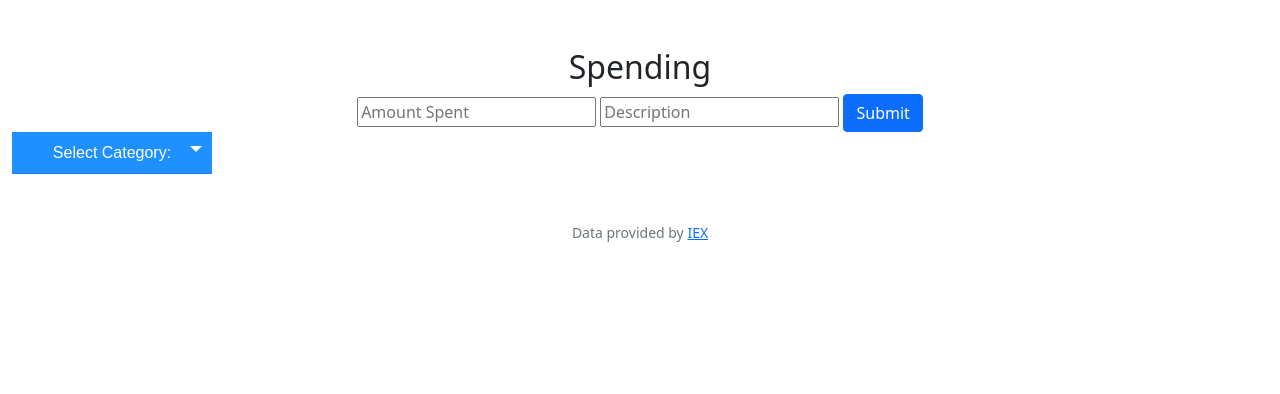
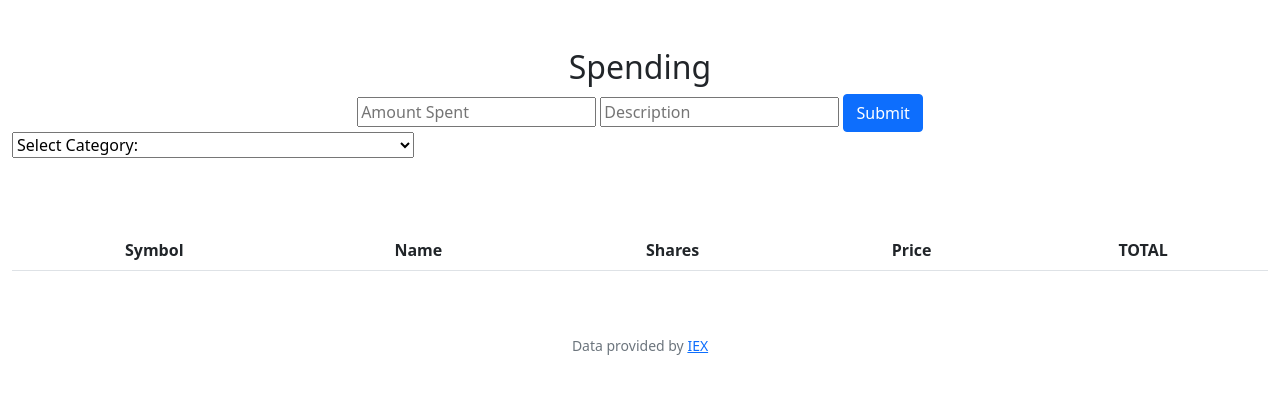
Before and after one commit to nimravid/finalproject, a Flask app: page /sell in a window 1280 px wide. Shown: the part 76-470 px from the top of the page. Run offline with Flask 2, Linux system fonts and the light colour scheme; a user stored in the database is signed in; lists and menus that the app fills with data are empty; some libraries are stand-ins or nearby versions.

Commit message:
Tue, Dec 6, 2022, 3:46 PM +00:00

```diff
--- a/templates/sell.html
+++ b/templates/sell.html
@@ -1,110 +1,11 @@
 {% extends "layout.html" %}
 
 {% block title %}
-    sell
+    Index
 {% endblock %}
 
 {% block main %}
-
-<html>
-    <style>
-    /*the container must be positioned relative:*/
-    .custom-select {
-      position: relative;
-      font-family: Arial;
-    }
-
-    .custom-select select {
-      display: none; /*hide original SELECT element:*/
-    }
-
-    .select-selected {
-      background-color: DodgerBlue;
-    }
-
-    /*style the arrow inside the select element:*/
-    .select-selected:after {
-      position: absolute;
-      content: "";
-      top: 14px;
-      right: 10px;
-      width: 0;
-      height: 0;
-      border: 6px solid transparent;
-      border-color: #fff transparent transparent transparent;
-    }
-
-    /*point the arrow upwards when the select box is open (active):*/
-    .select-selected.select-arrow-active:after {
-      border-color: transparent transparent #fff transparent;
-      top: 7px;
-    }
-
-    /*style the items (options), including the selected item:*/
-    .select-items div,.select-selected {
-      color: #ffffff;
-      padding: 8px 16px;
-      border: 1px solid transparent;
-      border-color: transparent transparent rgba(0, 0, 0, 0.1) transparent;
-      cursor: pointer;
-      user-select: none;
-    }
-
-    /*style items (options):*/
-    .select-items {
-      position: absolute;
-      background-color: DodgerBlue;
-      top: 100%;
-      left: 0;
-      right: 0;
-      z-index: 99;
-    }
-
-    /*hide the items when the select box is closed:*/
-    .select-hide {
-      display: none;
-    }
-
-    .select-items div:hover, .same-as-selected {
-      background-color: rgba(0, 0, 0, 0.1);
-    }
-    </style>
-
-    <head>
-      <meta name="viewport" content="width=device-width, initial-scale=1.0">
-    </head>
-
-    <body>
-      <h2>Spending</h2>
-
-      <!-- Ask for  amount -->
-      <form action="/buy" method="POST">
-        <input name="amount" placeholder="Amount Spent" type="number">
-
-        <!-- Ask for  description -->
-        <input name="description" placeholder="Description" type="text">
-
-        <!-- Creating a button named quote -->
-        <button class="btn btn-primary" type="submit">Submit</button>
-
-        <!--surround the select box with a "custom-select" DIV element. Remember to set the width:-->
-          <div class="custom-select" style="width:200px;">
-            <select name="category" id="category">
-              <option value="0">Select Category:</option>
-              <option value="1">Food</option>
-              <option value="2">Housing</option>
-              <option value="3">Insurance</option>
-              <option value="4">Utilities (cell phone, gas, electricity, water, internet)</option>
-              <option value="5">Recreation (travel, entertainment, hobbies)</option>
-              <option value="6">Personal (closing, haircuts)</option>
-              <option value="7">Transportation (public transportation, car, gas).</option>
-              <option value="8">Savings</option>
-            </select>
-        </div>
-      </form>
-
-
-      <script>
+    <script>
       var x, i, j, l, ll, selElmnt, a, b, c;
       /*look for any elements with the class "custom-select":*/
       x = document.getElementsByClassName("custom-select");
@@ -184,7 +85,58 @@
       then close all select boxes:*/
       document.addEventListener("click", closeAllSelect);
       </script>
-  </body>
-</html>
+
+      <body>
+        <h2>Spending</h2>
+        <!-- Ask for  amount -->
+        <form action="/buy" method="POST">
+            <input name="amount" placeholder="Amount Spent" type="number">
+
+            <!-- Ask for  description -->
+            <input name="description" placeholder="Description" type="text">
+
+            <!-- Creating a button named quote -->
+            <button class="btn btn-primary" type="submit">Submit</button>
+
+            <!--surround the select box with a "custom-select" DIV element. Remember to set the width:-->
+            <div class="custom-select" style="width:200px;">
+                <select name="category" id="category">
+                    <option value="0">Select Category:</option>
+                    <option value="1">Food</option>
+                    <option value="2">Housing</option>
+                    <option value="3">Insurance</option>
+                    <option value="4">Utilities (cell phone, gas, electricity, water, internet)</option>
+                    <option value="5">Recreation (travel, entertainment, hobbies)</option>
+                    <option value="6">Personal (closing, haircuts)</option>
+                    <option value="7">Transportation (public transportation, car, gas).</option>
+                    <option value="8">Savings</option>
+                </select>
+            </div>
+
+        </form>
+    </body>
+
+    <!-- Break points to make it look better -->
+    <br><br><br>
+
+    <table class="table">
+        <tr>
+            <th style="text-align: center">Symbol</th>
+            <th style="text-align: center">Name</th>
+            <th style="text-align: center">Shares</th>
+            <th style="text-align: center">Price</th>
+            <th style="text-align: center">TOTAL</th>
+        </tr>
+        <tbody>
+            {% for stock in symbols %}
+                <tr>
+                    <td>{{ stock["date"] }}</td>
+                    <td>{{ stock["category"] }}</td>
+                    <td>{{ stock["description"] }}</td>
+                    <td>{{ stock["cost"] | usd }}</td>
+                </tr>
+            {% endfor %}
+        </tbody>
+    </table>
 
 {% endblock %}
```
